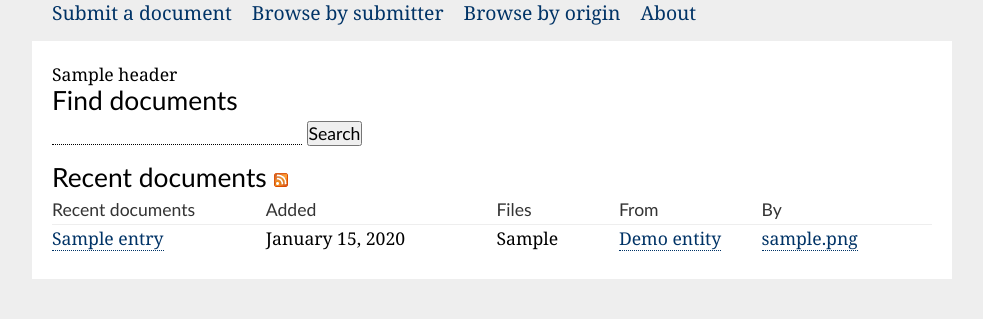
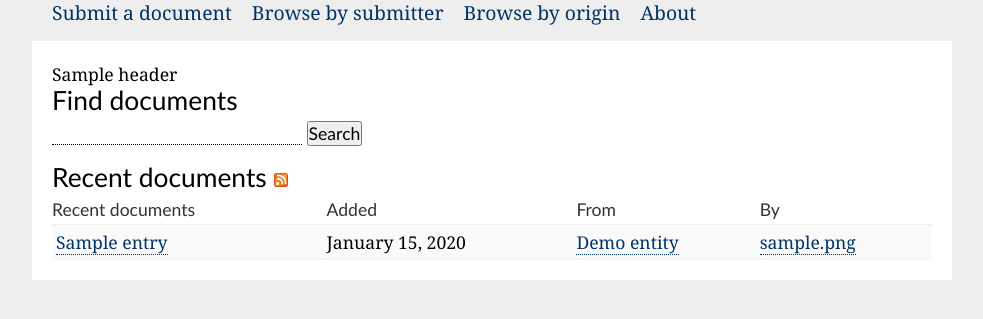
Before and after one commit to a2civictech/a2docs-sources, a Django app: template templates/home.html in a window 1280 px wide. Shown: the part 216-535 px from the top of the page, without its empty margins (148-1131 px from the left). Run offline with Django 3.2, Linux system fonts and the light colour scheme; data comes from the database, SQL or seed files in the repository; tables that the repository leaves empty hold one stand-in row (values such as "Sample post"); the template is opened without the code that fills it: values that come from a table or form of the project are taken from there, most other values are stand-ins (such as "Sample title", 1, 10 or a date in 2020); parts of the project's set-up code (start-up, migrations or seed data) failed here and were passed over.

Commit message:
Adding alternating row styles on tables

```diff
--- a/assets/css/base.css
+++ b/assets/css/base.css
@@ -121,28 +121,22 @@ h1, h2, h3, h4, h5, h6 {
 .rlist {
     width: 100%;
 }
+.rlist td {
+    border-bottom:1px dotted #eee;
+    padding-bottom:4px;
+    padding-top:4px;
+}
 td.title, td.date, td.attachments, td.poster {
-    border-right: 1.5em solid white;
+    padding-right: 1.5em solid white;
 }
-.status {
-    border-right: .75em solid white;
+td.title {
+    padding-left:4px;
 }
-.status span {
-    display: block;
-    width: 10px;
-    height: 10px;
-    overflow: hidden;
-    text-indent: -1000px;
-    margin-top: 10px;
+tr.even td {
+
 }
-td .filled {
-    background: #360;
-}
-.denied {
-    background: red;
-}
-.denied_part {
-    background: orange;
+tr.odd td {
+    background:#fafafa;
 }
 
 /* individual page */
--- a/templates/home.html
+++ b/templates/home.html
@@ -22,7 +22,6 @@
 		<tr>
 			<th>Recent documents</th>
 			<th>Added</th>
-			<th>Files</th>
 			<th>From</th>
 			<th>By</th>
 
@@ -32,10 +31,9 @@
 	<tbody>
 
 		{% for entry in entries %}
-		<tr>
+		<tr class="{% cycle 'odd' 'even' %}">
 			<td class="title"><a href="/doc/{{ entry.id }}">{{ entry.title }}</a></td>
 			<td class="date">{{ entry.date_posted|date:"F j, Y" }}</td>
-			<td class="attachments">{{ counts|hash:entry.title}}</td>
 			<td class="entity"><a href="/origin/{{entry.entity.slug}}">{{ entry.entity.name }}</td>
 			<td class="poster"><a href="/submitter/{{entry.poster_slug}}">{{ entry.poster }}</a></td>
 		</tr>
--- a/templates/list.html
+++ b/templates/list.html
@@ -24,7 +24,7 @@
 	<tbody>
 
 		{% for entry in entries %}
-		<tr>
+		<tr class="{% cycle 'odd' 'even' %}">
 			<td class="title"><a href="/doc/{{ entry.id }}">{{ entry.title }}</a></td>
 			<td class="date">{{ entry.date_posted|date:"F j, Y" }}</td>
 			<td class="attachments">{{ counts|hash:entry.title}}</td>
```
